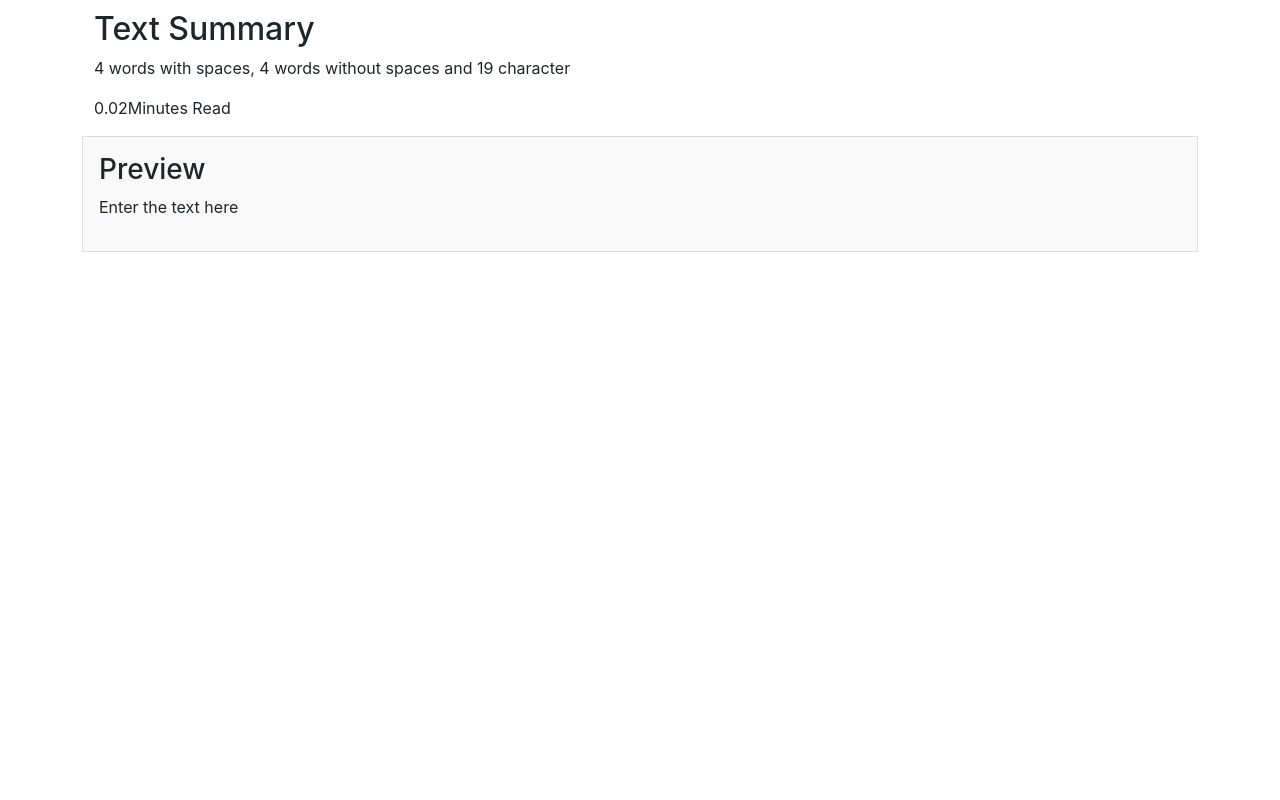
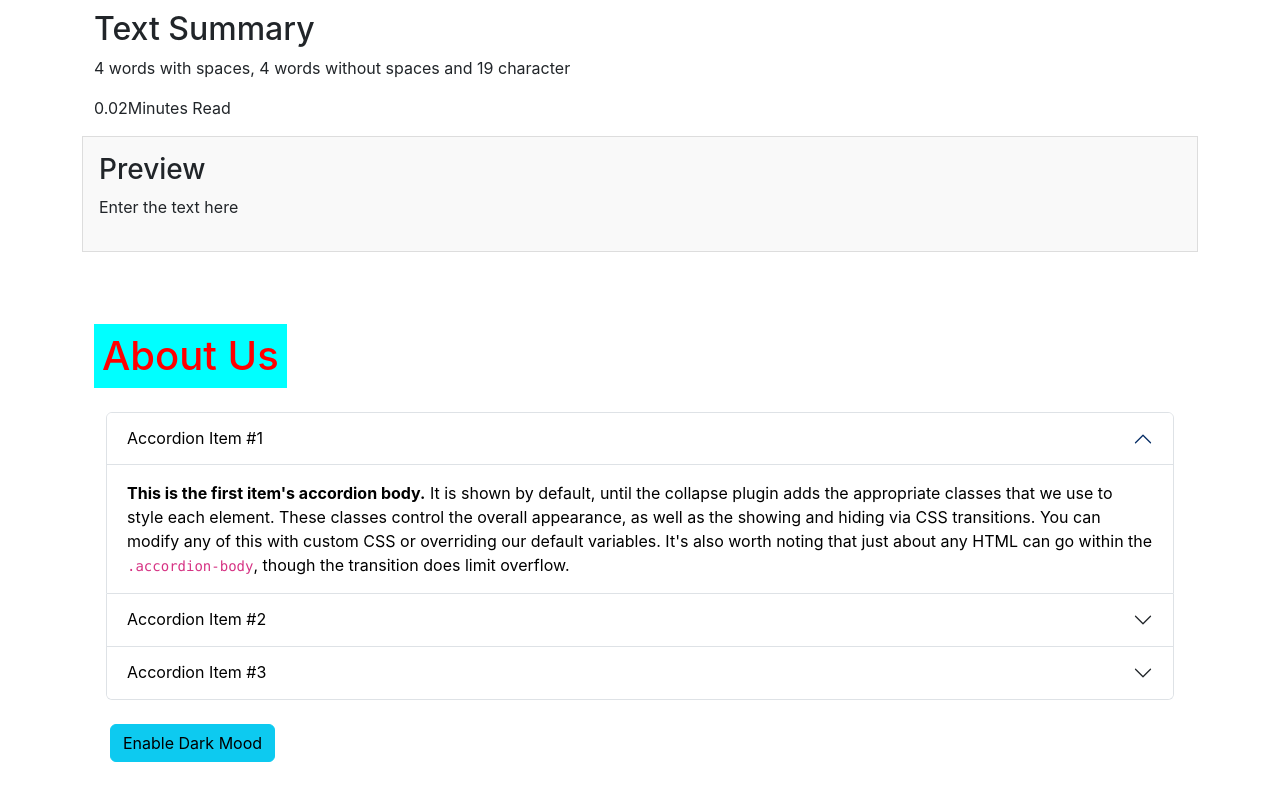
Before and after one commit to abdulmannantariq101/React-js-, a React (Create React App) app in the folder my-app/: page / in a window 1280 px wide. Shown: the part 466-1266 px from the top of the page. Before the commit the page ends 800 px from the top, so only its background shows below. Built offline with nearby package versions, Linux system fonts and the light colour scheme.

Commit message:
Enable dark mood in  accordin

```diff
--- a/my-app/src/App.js
+++ b/my-app/src/App.js
@@ -1,5 +1,6 @@
 
 import './App.css';
+import About from './components/About';
 import Navbar from './components/Navbar';
 import TextForm from './components/TextForm';
 
@@ -10,11 +11,13 @@
       <div className="container my-5">
         <TextForm heading="Enter the text to analzye"  type="Preview"/>
       </div>
+      <div className="container my-5">
+      <About/>
+      </div>
 
 
     </>
 
   );
 }
-
 export default App;
--- /dev/null
+++ b/my-app/src/components/About.js
@@ -0,0 +1,90 @@
+import React, { useState } from 'react'
+
+export default function About() {
+    //    myStyle behave like a object if u want to style
+    let myStyle = {
+        color: "red",
+        display: "inline-block",
+        backgroundColor: "cyan",
+    }
+
+    const [item, setItem] = useState({
+        color: "black",
+        backgroundColor: "white",
+    })
+
+
+    const [btntext, setBtnText] = useState("Enable Dark Mood")
+
+
+
+    const toggleStyle = () => {
+        if (item.color == "black") {
+            setItem({
+                color: "white",
+                backgroundColor: "black",
+            })
+            setBtnText("Enable Light Mood")
+
+        }
+        else {
+            setItem({
+                color: "black",
+                backgroundColor: "white",
+            })
+            setBtnText("Enable Dark Mood")
+
+
+        }
+    }
+
+
+    return (
+        <div className='container'>
+            <h1 className='about my-4 p-2' style={myStyle}>About Us</h1>
+            <div className="container" style={item}>
+
+
+                <div style={item} className="accordion" id="accordionExample"   >
+                    <div className="accordion-item" style={item}>
+                        <h2 className="accordion-header" id="headingOne" >
+                            <button style={item} className="accordion-button" type="button" data-bs-toggle="collapse" data-bs-target="#collapseOne" aria-expanded="true" aria-controls="collapseOne">
+                                Accordion Item #1
+                            </button>
+                        </h2>
+                        <div id="collapseOne" className="accordion-collapse collapse show" aria-labelledby="headingOne" data-bs-parent="#accordionExample">
+                            <div className="accordion-body">
+                                <strong>This is the first item's accordion body.</strong> It is shown by default, until the collapse plugin adds the appropriate classes that we use to style each element. These classes control the overall appearance, as well as the showing and hiding via CSS transitions. You can modify any of this with custom CSS or overriding our default variables. It's also worth noting that just about any HTML can go within the <code>.accordion-body</code>, though the transition does limit overflow.
+                            </div>
+                        </div>
+                    </div>
+                    <div style={item} className="accordion-item" >
+                        <h2 className="accordion-header" id="headingTwo">
+                            <button style={item} className="accordion-button collapsed" type="button" data-bs-toggle="collapse" data-bs-target="#collapseTwo" aria-expanded="false" aria-controls="collapseTwo">
+                                Accordion Item #2
+                            </button>
+                        </h2>
+                        <div id="collapseTwo" className="accordion-collapse collapse" aria-labelledby="headingTwo" data-bs-parent="#accordionExample">
+                            <div  className="accordion-body">
+                                <strong>This is the second item's accordion body.</strong> It is hidden by default, until the collapse plugin adds the appropriate classes that we use to style each element. These classes control the overall appearance, as well as the showing and hiding via CSS transitions. You can modify any of this with custom CSS or overriding our default variables. It's also worth noting that just about any HTML can go within the <code>.accordion-body</code>, though the transition does limit overflow.
+                            </div>
+                        </div>
+                    </div>
+                    <div className="accordion-item" >
+                        <h2   className="accordion-header" id="headingThree">
+                            <button style={item} className="accordion-button collapsed" type="button" data-bs-toggle="collapse" data-bs-target="#collapseThree" aria-expanded="false" aria-controls="collapseThree">
+                                Accordion Item #3
+                            </button>
+                        </h2>
+                        <div style={item} id="collapseThree" className="accordion-collapse collapse" aria-labelledby="headingThree" data-bs-parent="#accordionExample">
+                            <div className="accordion-body">
+                                <strong>This is the third item's accordion body.</strong> It is hidden by default, until the collapse plugin adds the appropriate classes that we use to style each element. These classes control the overall appearance, as well as the showing and hiding via CSS transitions. You can modify any of this with custom CSS or overriding our default variables. It's also worth noting that just about any HTML can go within the <code>.accordion-body</code>, though the transition does limit overflow.
+                            </div>
+                        </div>
+                    </div>
+                </div>
+            </div>
+            <div onClick={toggleStyle} className="button btn btn-info my-4 mx-3 ">{btntext}</div>
+        </div>
+    )
+}
```
